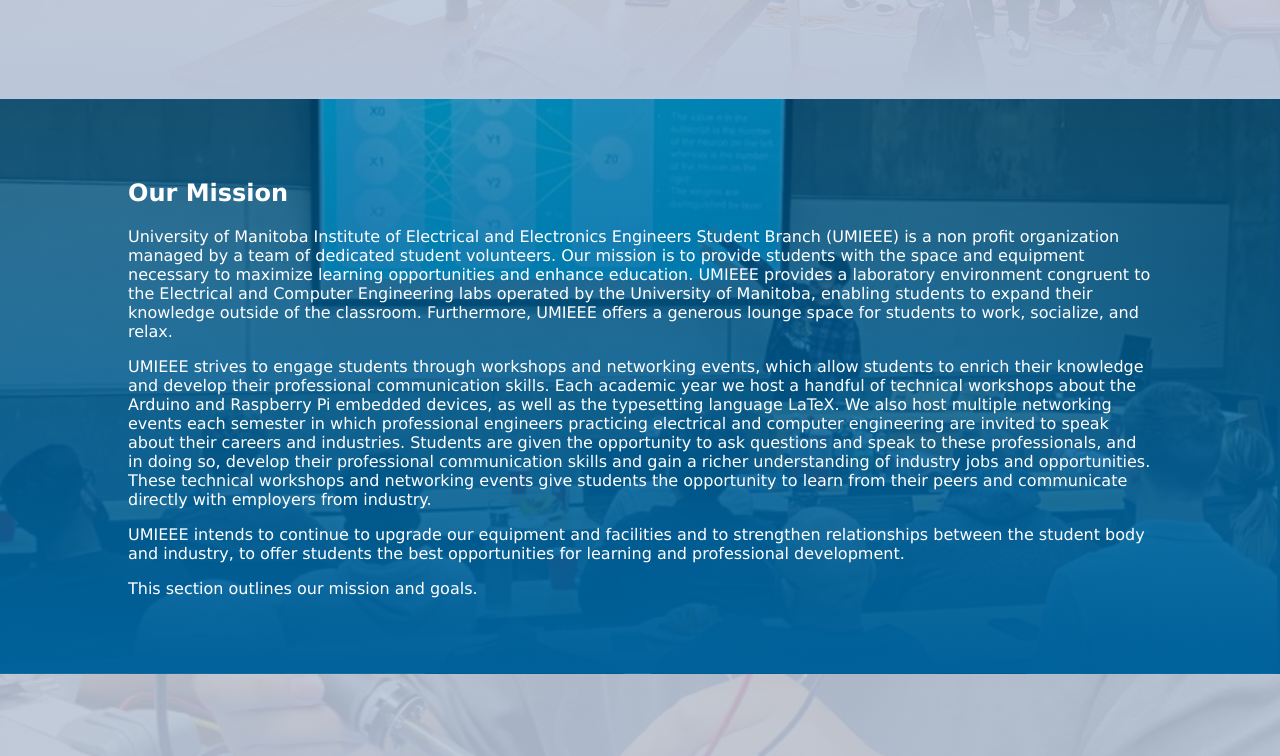
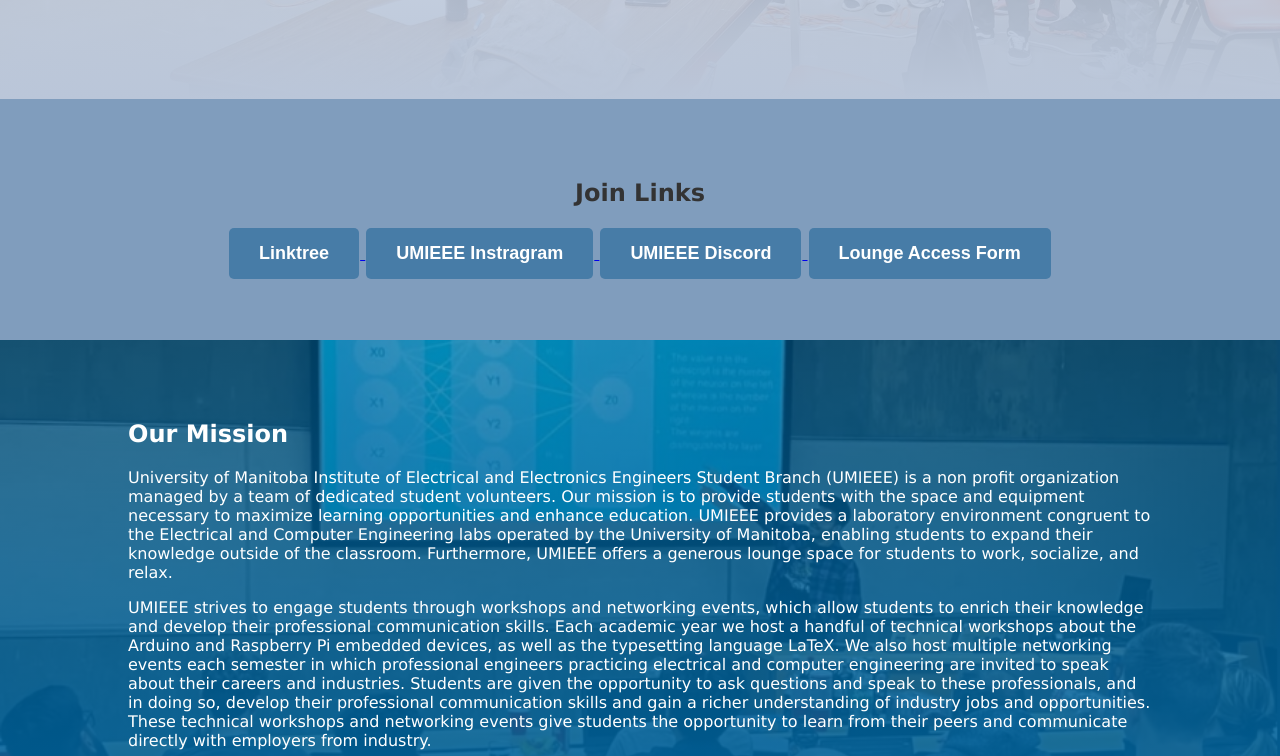
Before and after one commit to umanitoba-ieee/temp-umieee-website, a plain HTML site: page index.html in a window 1280 px wide. Shown: the part 811-1567 px from the top of the page. Drawn offline with Linux system fonts and the light colour scheme.

Commit message:
Added links near the top of the page

```diff
--- a/index.html
+++ b/index.html
@@ -32,7 +32,27 @@
             <h1>IEEE Student Branch</h1>
         </section>
 
-          <section id="mission" class="section-blue-4">
+        <section id="join" class="section-blue-2">
+            <h2>Join Links</h2>
+
+            <a href="http://linktr.ee/umieee" target="_blank" rel="noopener noreferrer">
+                <button>Linktree</button>
+            </a>
+            <a href="https://www.instagram.com/ieee_umanitoba/" target="_blank" rel="noopener noreferrer">
+                <button>UMIEEE Instragram</button>
+            </a>
+            <!-- <a href="https://edu.ieee.org/ca-umieee/about-ieee/join-ieee/" target="_blank" rel="noopener noreferrer">
+                <button>Join Here</button>
+            </a> -->
+            <a href="https://discord.gg/JSEJjVHKaF" target="_blank" rel="noopener noreferrer">
+              <button>UMIEEE Discord</button>
+            </a>
+            <a href="https://forms.gle/uhmRYXXjPnfHDY2T6" target="_blank" rel="noopener noreferrer">
+              <button>Lounge Access Form</button>
+            </a>
+        </section>
+
+        <section id="mission" class="section-blue-1" style="color: white;">
             <h2>Our Mission</h2>
             <p>University of Manitoba Institute of Electrical and Electronics Engineers Student Branch (UMIEEE) is a non profit organization managed by a team of dedicated student volunteers. Our mission is to provide students with the space and equipment necessary to maximize learning opportunities and enhance education. UMIEEE provides a laboratory environment congruent to the Electrical and Computer Engineering labs operated by the University of Manitoba, enabling students to expand their knowledge outside of the classroom. Furthermore, UMIEEE offers a generous lounge space for students to work, socialize, and relax.</p>
             <p>UMIEEE strives to engage students through workshops and networking events, which allow students to enrich their knowledge and develop their professional communication skills. Each academic year we host a handful of technical workshops about the Arduino and Raspberry Pi embedded devices, as well as the typesetting language LaTeX. We also host multiple networking events each semester in which professional engineers practicing electrical and computer engineering are invited to speak about their careers and industries. Students are given the opportunity to ask questions and speak to these professionals, and in doing so, develop their professional communication skills and gain a richer understanding of industry jobs and opportunities. These technical workshops and networking events give students the opportunity to learn from their peers and communicate directly with employers from industry.</p>
--- a/style.css
+++ b/style.css
@@ -132,6 +132,7 @@ section {
     border-radius: 5px;
     cursor: pointer;
     transition: background-color 0.3s;
+    margin: 1px;
 }
 
 #join button:hover {
```
